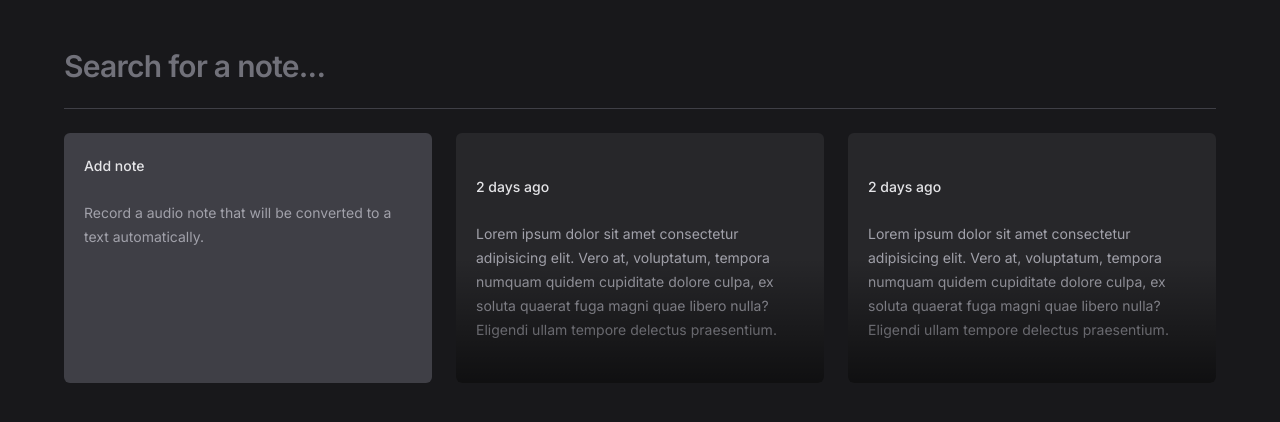
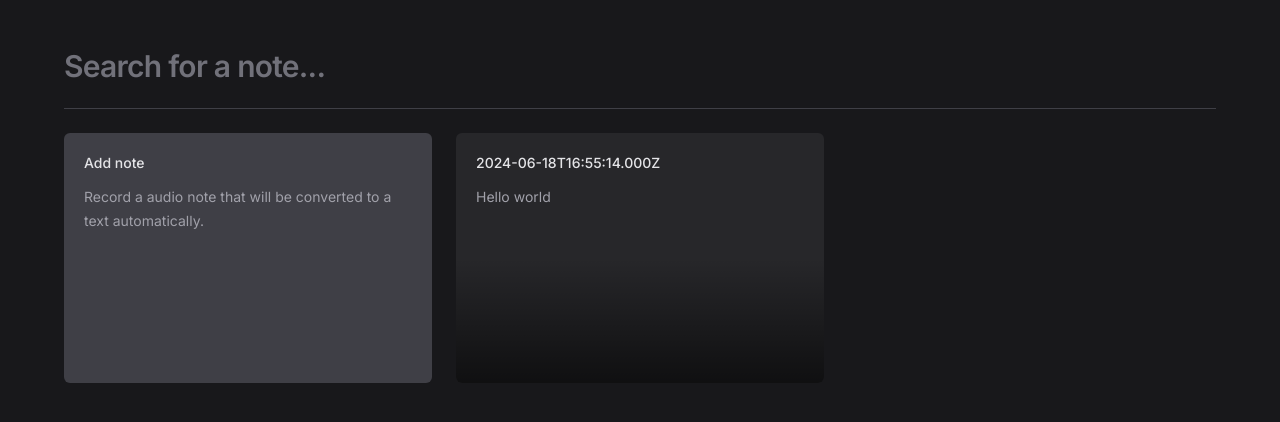
Before and after one commit to luc-ribeiro/notes-react, a React (Vite) app: page / in a window 1280 px wide. Shown: the top 422 px of the page. Built offline with nearby package versions, Linux system fonts and the light colour scheme.

Commit message:
feat: add note and new note dialogs and forms

```diff
--- a/package.json
+++ b/package.json
@@ -9,6 +9,9 @@
     "preview": "vite preview"
   },
   "dependencies": {
+    "@radix-ui/react-dialog": "^1.0.5",
+    "date-fns": "^3.6.0",
+    "lucide-react": "^0.395.0",
     "react": "^18.2.0",
     "react-dom": "^18.2.0"
   },
--- a/src/app.tsx
+++ b/src/app.tsx
@@ -1,5 +1,10 @@
 import { NewNoteCard } from "./components/new-note-card"
 import { NoteCard } from "./components/note-card"
+
+const note = {
+  date: new Date(),
+  content: 'Hello world'
+}
 
 export function App() {
   return (
@@ -14,9 +19,7 @@ export function App() {
       <div className="grid grid-cols-3 gap-6 auto-rows-[250px]">
         <NewNoteCard />
 
-        <NoteCard />
-
-        <NoteCard />
+        <NoteCard note={note} />
       </div>
     </div>
   )
--- a/src/components/new-note-card.tsx
+++ b/src/components/new-note-card.tsx
@@ -1,12 +1,70 @@
+import * as Dialog from '@radix-ui/react-dialog'
+import { X } from 'lucide-react'
+import { useState, type ChangeEvent, type FormEvent } from 'react'
+
 export function NewNoteCard() {
+  const [shouldShowOnboarding, setShouldShowOnboarding] = useState(true)
+  const [content, setContent] = useState('')
+
+  function handleStartEditor() {
+    setShouldShowOnboarding(false)
+  }
+
+  function handleContentChange(event: ChangeEvent<HTMLTextAreaElement>) {
+    setContent(event.target.value)
+
+    if (event.target.value === '') {
+      setShouldShowOnboarding(true)
+    }
+  }
+
+  function handleSaveNote(event: FormEvent) {
+    event.preventDefault()
+  }
+
   return (
-    <div className="rounded-md bg-zinc-700 p-5 space-y-6">
+    <Dialog.Root>
+      <Dialog.Trigger className="rounded-md flex flex-col  bg-zinc-700 p-5 text-left gap-3 hover:ring-2 ring-zinc-600 focus-visible:ring-2 outline-none">
         <span className="text-sm font-medium text-zinc-200">
           Add note
         </span>
         <p className="text-sm leading-6 text-zinc-400">
           Record a audio note that will be converted to a text automatically.
         </p>
-  </div>
+      </Dialog.Trigger>
+
+      <Dialog.Portal>
+        <Dialog.Overlay className="inset-0 fixed bg-black/50" />
+        <Dialog.Content className='fixed left-1/2 top-1/2 -translate-x-1/2 -translate-y-1/2 max-w-[640px] h-[60vh] w-full bg-zinc-700 rounded-md flex flex-col outline-none overflow-hidden'>
+          <Dialog.Close className='absolute right-0 top-0 bg-zinc-800 p-1.5 text-zinc-400 hover:text-zinc-100'>
+            <X className='size-5' />
+          </Dialog.Close>
+
+          <form onSubmit={handleSaveNote} className='flex flex-col flex-1'>
+            <div className='flex flex-1 flex-col gap-3 p-5'>
+              <span className="text-sm font-medium text-zinc-200">
+                Add note
+              </span>
+              {
+                shouldShowOnboarding ? (
+                  <p className="text-sm leading-6 text-zinc-400">
+                    Start <button className='font-medium text-lime-600 hover:underline'>recording an audio note</button> or you can <button onClick={handleStartEditor} className='font-medium text-lime-600 hover:underline'>use text</button> if you like.
+                  </p>
+                ) : (
+                  <textarea autoFocus className='text-sm leading-6 text-zinc-400 bg-transparent resize-none flex-1 outline-none' onChange={handleContentChange} />
                 )
               }
+            </div>
+
+            <button
+              type="submit"
+              className='w-full bg-lime-700 py-4 text-center text-sm text-lime-950 outline-none font-medium hover:bg-lime-800'
+            >
+              Save note
+            </button>
+          </form>
+        </Dialog.Content>
+      </Dialog.Portal>
+    </Dialog.Root>
+  )
+}
--- a/src/components/note-card.tsx
+++ b/src/components/note-card.tsx
@@ -1,14 +1,52 @@
-export function NoteCard() {
+import * as Dialog from '@radix-ui/react-dialog'
+import { formatDistanceToNow } from 'date-fns'
+import { X } from 'lucide-react'
+
+interface NoteCardProps {
+  note: {
+    date: Date
+    content: string
+  }
+}
+
+export function NoteCard({ note }: NoteCardProps) {
   return (
-    <button className="rounded-md text-left bg-zinc-800 p-5 space-y-6 overflow-hidden relative hover:ring-2 ring-zinc-600 focus-visible:ring-2 outline-none">
+    <Dialog.Root>
+      <Dialog.Trigger className="rounded-md text-left flex flex-col bg-zinc-800 p-5 gap-3 overflow-hidden relative hover:ring-2 ring-zinc-600 focus-visible:ring-2 outline-none">
         <span className="text-sm font-medium text-zinc-200">
-      2 days ago
+          {note.date.toISOString()}
         </span>
         <p className="text-sm leading-6 text-zinc-400">
-      Lorem ipsum dolor sit amet consectetur adipisicing elit. Vero at, voluptatum, tempora numquam quidem cupiditate dolore culpa, ex soluta quaerat fuga magni quae libero nulla? Eligendi ullam tempore delectus praesentium.
+          {note.content}
         </p>
 
         <div className="absolute bottom-0 left-0 right-0 h-1/2 bg-gradient-to-t from-black/60 to-black/0 pointer-events-none" />
+      </Dialog.Trigger>
+
+      <Dialog.Portal>
+        <Dialog.Overlay className="inset-0 fixed bg-black/50" />
+        <Dialog.Content className='fixed left-1/2 top-1/2 -translate-x-1/2 -translate-y-1/2 max-w-[640px] h-[60vh] w-full bg-zinc-700 rounded-md flex flex-col outline-none overflow-hidden'>
+          <Dialog.Close className='absolute right-0 top-0 bg-zinc-800 p-1.5 text-zinc-400 hover:text-zinc-100'>
+            <X className='size-5' />
+          </Dialog.Close>
+
+          <div className='flex flex-1 flex-col gap-3 p-5'>
+            <span className="text-sm font-medium text-zinc-200">
+              {formatDistanceToNow(note.date, { addSuffix: true })}
+            </span>
+            <p className="text-sm leading-6 text-zinc-400">
+              {note.content}
+            </p>
+          </div>
+
+          <button
+            type="button"
+            className='w-full bg-zinc-800 py-4 text-center text-sm text-zinc-300 outline-none font-medium group'
+          >
+            Do you want to <span className='text-red-400 group-hover:underline'>delete this note?</span>
           </button>
+        </Dialog.Content>
+      </Dialog.Portal>
+    </Dialog.Root>
   )
 }
```
Also changed, not shown: 1 other file (tests, documents, lock files or other folders). Lines whose indentation alone changed are shown as unchanged.
